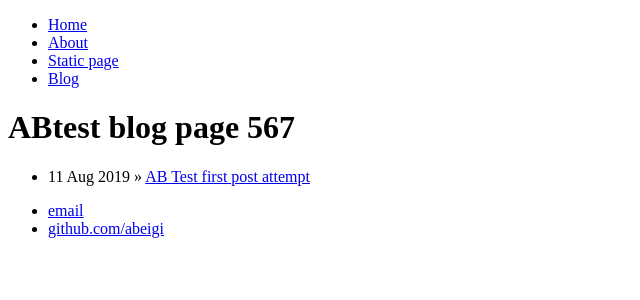
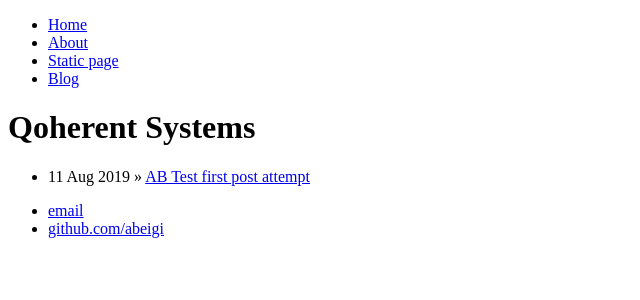
Before and after one commit to abeigi/ab, a Jekyll site: the page built from blog/index.html, in a window 1280 px wide. Shown: the top 300 px of the page, without its empty margins (0-640 px from the left). Built offline with Jekyll 4.4.1, drawn with Linux system fonts in a browser that asks for light colours.

Commit message:
Update index.html

```diff
--- a/blog/index.html
+++ b/blog/index.html
@@ -1,6 +1,6 @@
 ---
 layout: default
-title: ABtest blog page 567
+title: Qoherent Systems
 ---
 	<h1>{{ page.title }}</h1>
 	<ul class="posts">
```
